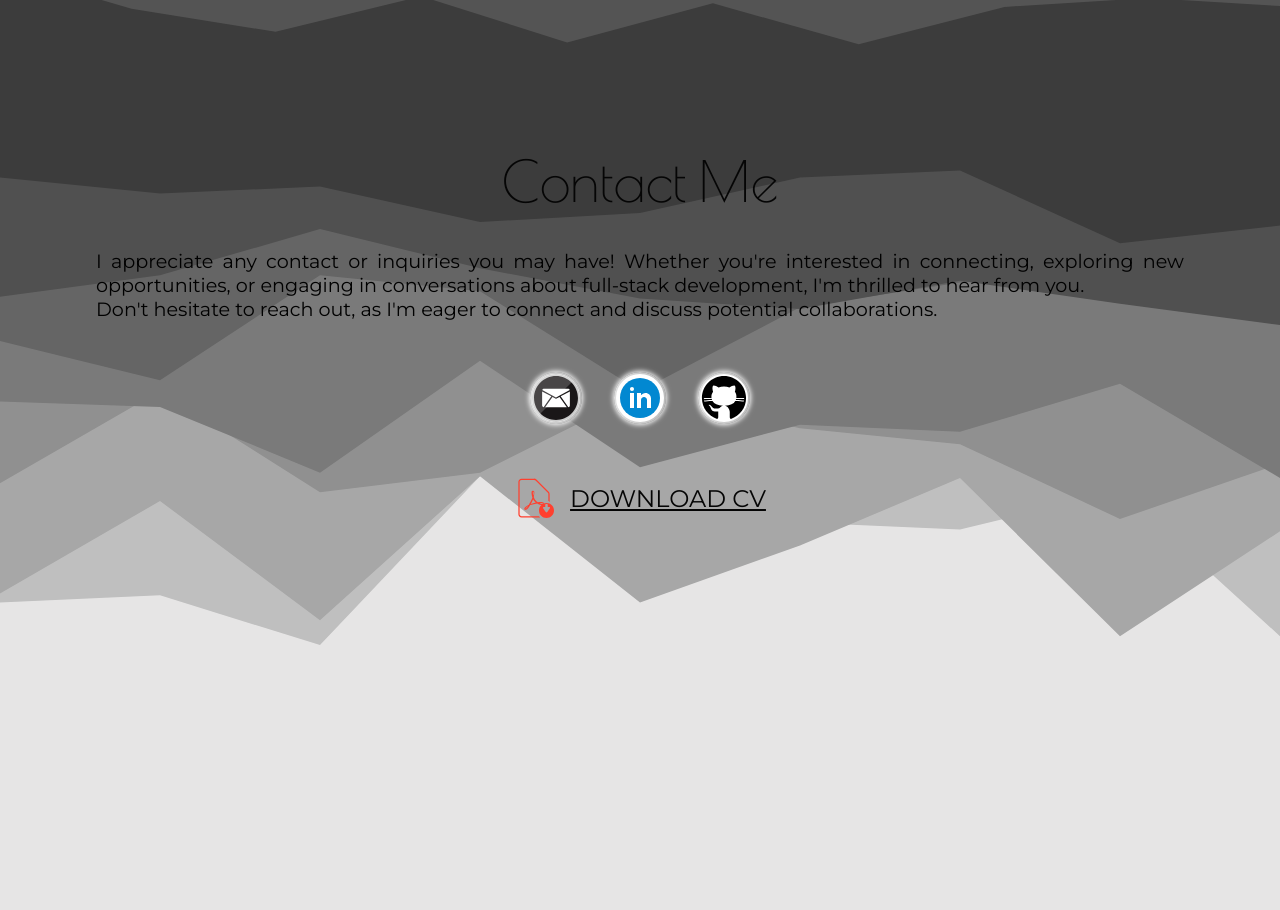
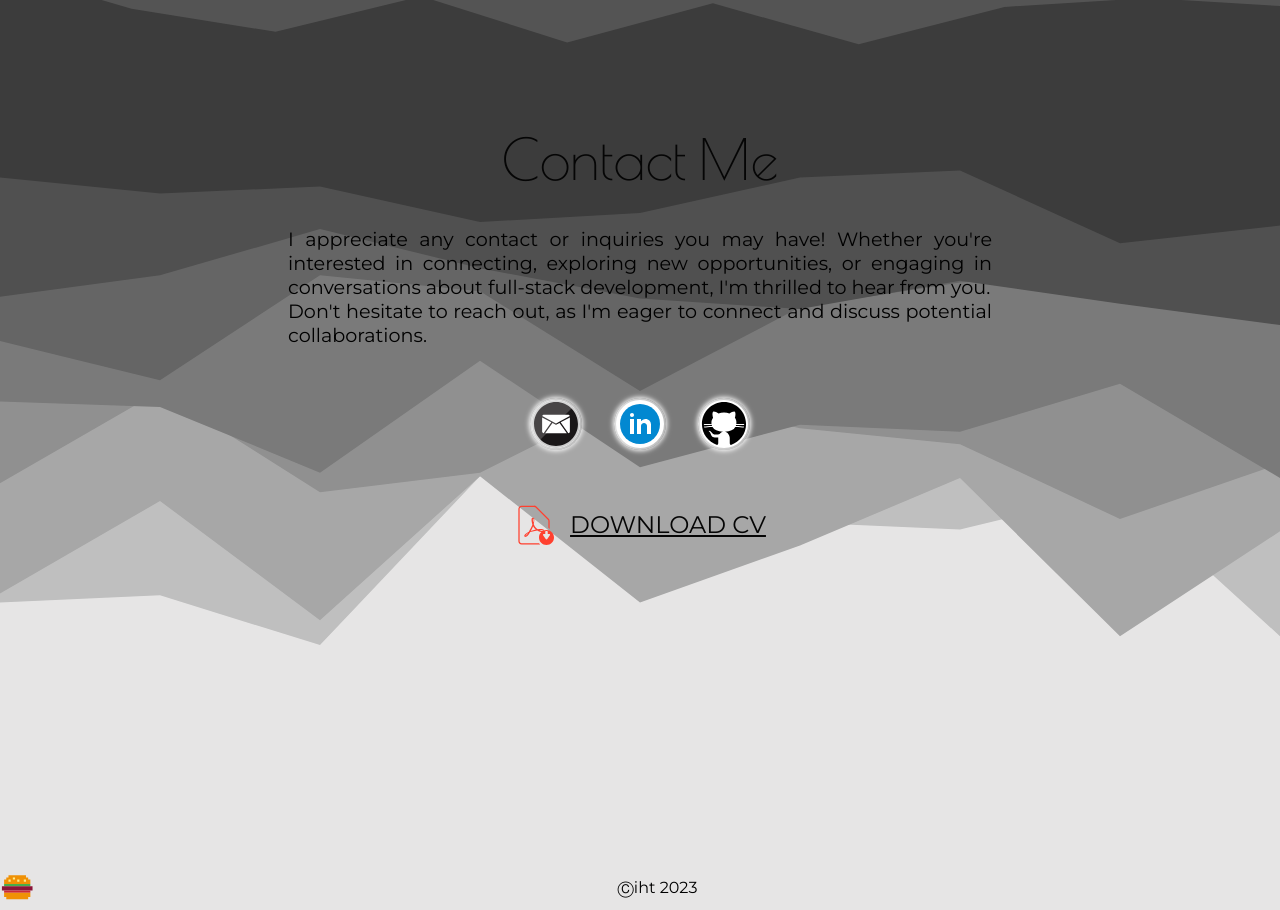
Before and after one commit to igor-ht/my-portfolio, a Next.js app in the folder client/: page / in a window 1280 px wide. Shown: the part 2440-3350 px from the top of the page. Built offline with nearby package versions, Linux system fonts and the light colour scheme.

Commit message:
footer section implemented at ContactMe section

```diff
--- a/client/src/app/components/Header/Header.tsx
+++ b/client/src/app/components/Header/Header.tsx
@@ -4,7 +4,6 @@ import './style.scss';
 import Image from 'next/image';
 import { poiret_one } from '@/libs/fonts';
 import { useEffect } from 'react';
-
 import useScrollInteraction from '@/libs/hooks/useScrollInteraction';
 
 export default function Header() {
--- a/client/src/app/components/Main/components/ContactMe/ContactMe.tsx
+++ b/client/src/app/components/Main/components/ContactMe/ContactMe.tsx
@@ -1,5 +1,5 @@
+import './style.scss';
 import { montserrat, poiret_one } from '@/libs/fonts';
-import './style.scss';
 import Image from 'next/image';
 import Link from 'next/link';
 
@@ -61,6 +61,15 @@ export default function ContactMe() {
 					<p className={montserrat.className}>DOWNLOAD CV</p>
 				</Link>
 			</div>
+			<div className="footer">
+				<Image
+					src={'/burger-icon.svg'}
+					alt="burger"
+					height={35}
+					width={35}
+				/>
+				<p className={montserrat.className}>Ⓒiht 2023</p>
+			</div>
 		</div>
 	);
 }
--- a/client/src/app/components/Main/components/ContactMe/style.scss
+++ b/client/src/app/components/Main/components/ContactMe/style.scss
@@ -16,6 +16,7 @@
     text-align: center;
     color: var(--color);
     margin-bottom: 1rem;
+    margin-top: 1rem;
   }
   .resume {
     width: 100dvw;
@@ -25,7 +26,7 @@
 
     p {
       font-size: 1.2rem;
-      max-width: 85dvw;
+      max-width: 55dvw;
       text-align: justify;
     }
   }
@@ -80,6 +81,16 @@
       }
     }
   }
+  .footer {
+    position: absolute;
+    top: 95%;
+    width: 100dvw;
+    display: flex;
+    p {
+      font-size: 1rem;
+      margin: auto;
+    }
+  }
 }
 
 @media (max-width: 780px) {
--- a/client/src/app/layout.scss
+++ b/client/src/app/layout.scss
@@ -6,7 +6,7 @@ html {
   scroll-behavior: smooth;
   scroll-padding: var(--scroll-padding, 8rem);
   overflow-x: hidden;
-  overflow-y: auto;
+
 
   &::-webkit-scrollbar {
     border: 0;
```
Also changed, not shown: client/public/burger-icon.svg (added).
